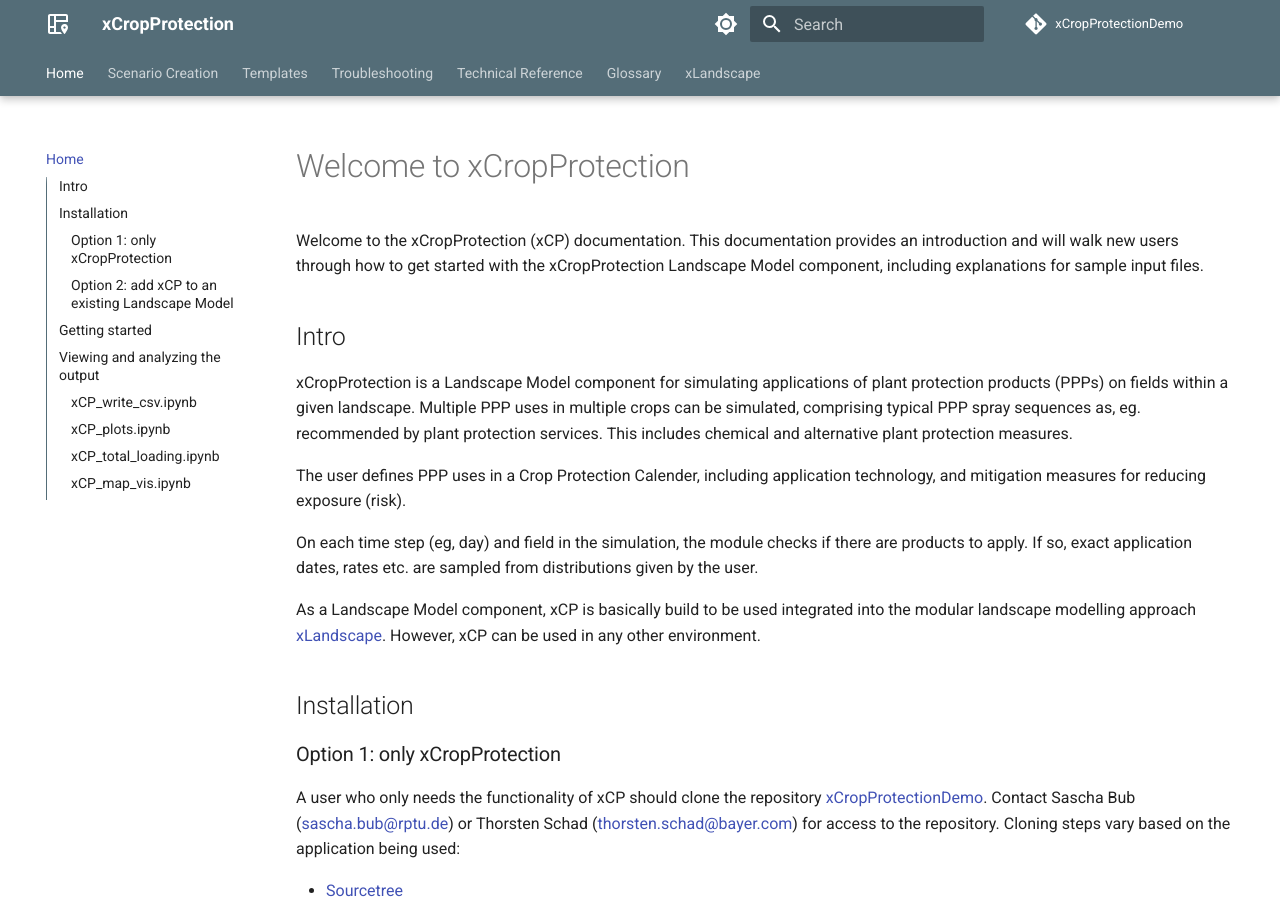
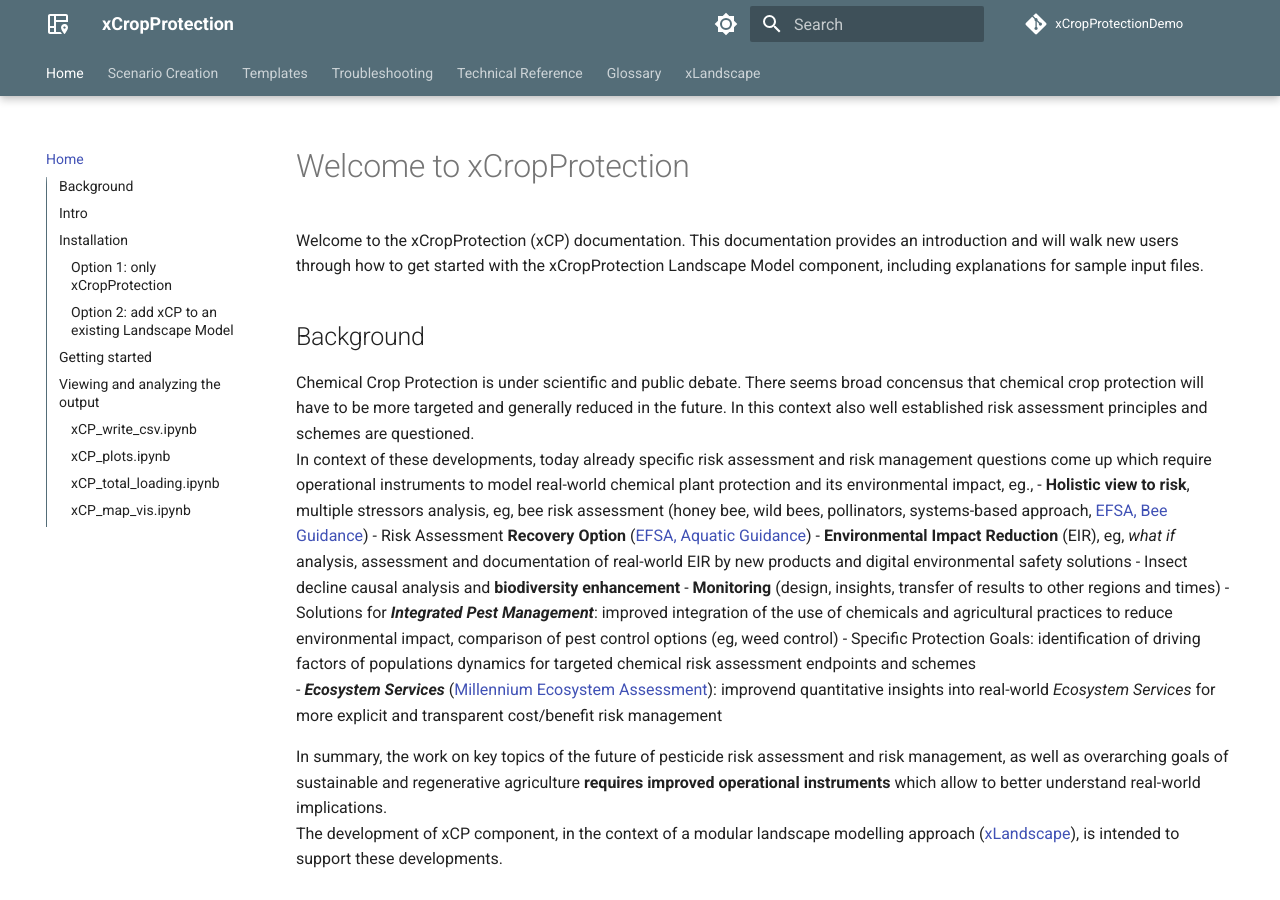
Before and after one commit to xlandscape/xCropProtectionDemoDoc, an MkDocs documentation site: the page built from docs/index.md, in a window 1280 px wide and 900 px high. Built offline with MkDocs 1.6.1 and Material for MkDocs 9.7.7, drawn with Linux system fonts in a browser that asks for light colours; comment, search, counter and statistics services are not loaded.

Commit message:
new section 'background' in Intro

```diff
--- a/docs/index.md
+++ b/docs/index.md
@@ -1,6 +1,22 @@
 # Welcome to xCropProtection
 
 Welcome to the xCropProtection (xCP) documentation. This documentation provides an introduction and will walk new users through how to get started with the xCropProtection Landscape Model component, including explanations for sample input files.
+
+## Background
+Chemical Crop Protection is under scientific and public debate. There seems broad concensus that chemical crop protection will have to be more targeted and generally reduced in the future. In this context also well established risk assessment principles and schemes are questioned.
+In context of these developments, today already specific risk assessment and risk management questions come up which require operational instruments to model real-world chemical plant protection and its environmental impact, eg.,
+- **Holistic view to risk**, multiple stressors analysis, eg, bee risk assessment (honey bee, wild bees, pollinators, systems-based approach, [EFSA, Bee Guidance](https://efsa.onlinelibrary.wiley.com/doi/10.2903/j.efsa.2021.6607))
+- Risk Assessment **Recovery Option** ([EFSA, Aquatic Guidance](https://www.efsa.europa.eu/en/efsajournal/pub/3290))
+- **Environmental Impact Reduction** (EIR), eg, *what if* analysis, assessment and documentation of real-world EIR by new products and digital environmental safety solutions
+- Insect decline causal analysis and **biodiversity enhancement**
+- **Monitoring** (design, insights, transfer of results to other regions and times)
+- Solutions for ***Integrated Pest Management***: improved integration of the use of chemicals and agricultural practices to reduce environmental impact, comparison of pest control options (eg, weed control)
+- Specific Protection Goals: identification of driving factors of populations dynamics for targeted chemical risk assessment endpoints and schemes
+- ***Ecosystem Services*** ([Millennium Ecosystem Assessment](https://www.millenniumassessment.org/en/index.aspx)): improvend quantitative insights into real-world *Ecosystem Services* for more explicit and transparent cost/benefit risk management
+
+In summary, the work on key topics of the future of pesticide risk assessment and risk management, as well as overarching goals of  sustainable and regenerative agriculture **requires improved operational instruments** which allow to better understand real-world implications.
+The development of xCP component, in the context of a modular landscape modelling approach ([xLandscape](xLandscape/xLandscape-intro.md#xlandscape)), is intended to support these developments.
+
 
 ## Intro
 xCropProtection is a Landscape Model component for simulating applications of plant protection products (PPPs) on fields within a given landscape. Multiple PPP uses in multiple crops can be simulated, comprising typical PPP spray sequences as, eg. recommended by plant protection services. This includes chemical and alternative plant protection measures.
```
Also changed, not shown: docs/reference/glossary.md (+1 -1 lines).
